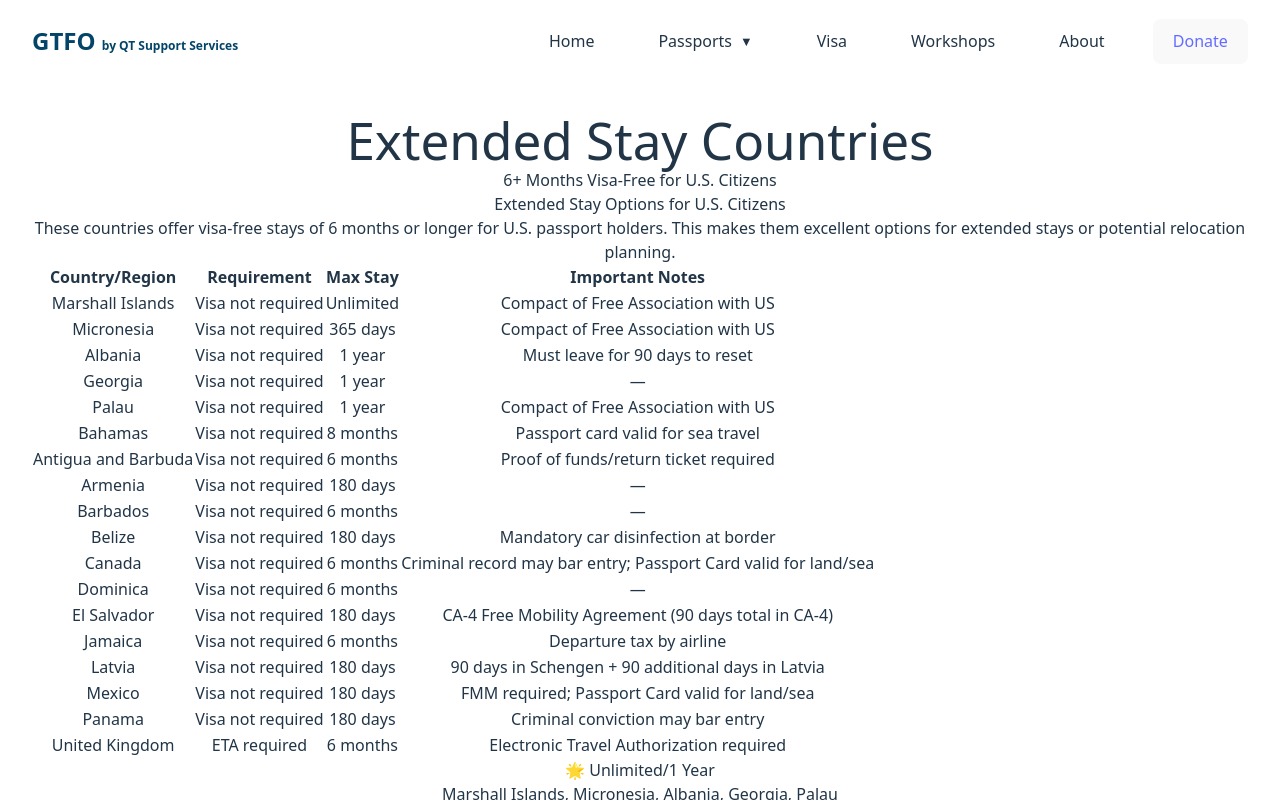
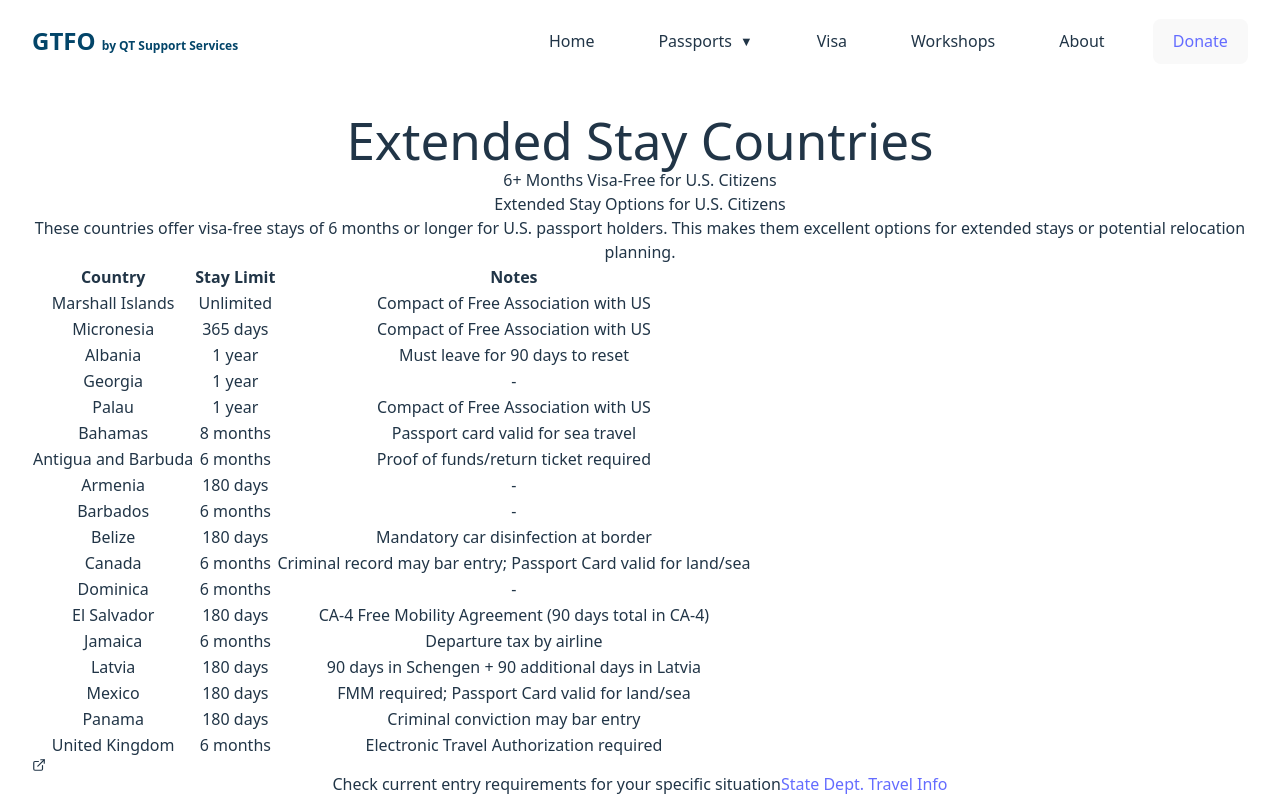
Before and after one commit to meganirenegott/gtfo-march2026, a React (Vite) app: page /visa in a window 1280 px wide. Both pictures are taken after a click on the button 539 px from the left and 599 px from the top of the page. Shown: the top 800 px of the page. Built offline with nearby package versions, Linux system fonts and the light colour scheme.

Commit message:
Standardize notes for countries in ExtendedStayCountries
Updated notes for several countries to replace '—' with '-' for consistency.

```diff
--- a/src/slides/ExtendedStayCountries.jsx
+++ b/src/slides/ExtendedStayCountries.jsx
@@ -1,19 +1,20 @@
 import React from 'react';
+import { ExternalLink } from 'lucide-react';
 
 const ExtendedStayCountries = () => {
   const countries = [
     { country: "Marshall Islands", requirement: "Visa not required", stay: "Unlimited", notes: "Compact of Free Association with US" },
     { country: "Micronesia", requirement: "Visa not required", stay: "365 days", notes: "Compact of Free Association with US" },
     { country: "Albania", requirement: "Visa not required", stay: "1 year", notes: "Must leave for 90 days to reset" },
-    { country: "Georgia", requirement: "Visa not required", stay: "1 year", notes: "—" },
+    { country: "Georgia", requirement: "Visa not required", stay: "1 year", notes: "-" },
     { country: "Palau", requirement: "Visa not required", stay: "1 year", notes: "Compact of Free Association with US" },
     { country: "Bahamas", requirement: "Visa not required", stay: "8 months", notes: "Passport card valid for sea travel" },
     { country: "Antigua and Barbuda", requirement: "Visa not required", stay: "6 months", notes: "Proof of funds/return ticket required" },
-    { country: "Armenia", requirement: "Visa not required", stay: "180 days", notes: "—" },
-    { country: "Barbados", requirement: "Visa not required", stay: "6 months", notes: "—" },
+    { country: "Armenia", requirement: "Visa not required", stay: "180 days", notes: "-" },
+    { country: "Barbados", requirement: "Visa not required", stay: "6 months", notes: "-" },
     { country: "Belize", requirement: "Visa not required", stay: "180 days", notes: "Mandatory car disinfection at border" },
     { country: "Canada", requirement: "Visa not required", stay: "6 months", notes: "Criminal record may bar entry; Passport Card valid for land/sea" },
-    { country: "Dominica", requirement: "Visa not required", stay: "6 months", notes: "—" },
+    { country: "Dominica", requirement: "Visa not required", stay: "6 months", notes: "-" },
     { country: "El Salvador", requirement: "Visa not required", stay: "180 days", notes: "CA-4 Free Mobility Agreement (90 days total in CA-4)" },
     { country: "Jamaica", requirement: "Visa not required", stay: "6 months", notes: "Departure tax by airline" },
     { country: "Latvia", requirement: "Visa not required", stay: "180 days", notes: "90 days in Schengen + 90 additional days in Latvia" },
@@ -25,8 +26,8 @@ const ExtendedStayCountries = () => {
   return (
     <div className="space-y-4">
       <div className="bg-gradient-to-r from-blue-50 to-green-50 border-l-4 border-blue-500 p-4">
-        <h4 className="font-bold text-blue-900 mb-2">Extended Stay Options for U.S. Citizens</h4>
-        <p className="text-blue-800 text-sm">
+        <h4 className="font-bold text-blue-900 mb-2 text-sm">Extended Stay Options for U.S. Citizens</h4>
+        <p className="text-blue-800 text-xs">
           These countries offer visa-free stays of 6 months or longer for U.S. passport holders.
           This makes them excellent options for extended stays or potential relocation planning.
         </p>
@@ -35,60 +36,37 @@ const ExtendedStayCountries = () => {
       <div className="bg-white border border-gray-200 rounded-lg p-3 overflow-x-auto">
         <table className="w-full text-xs border-collapse">
           <thead>
-            <tr className="bg-gradient-to-r from-blue-600 to-purple-600 text-blue-900">
-              <th className="border border-gray-400 p-2 text-left font-bold bg-blue-200">Country/Region</th>
-              <th className="border border-gray-400 p-2 text-left font-bold bg-blue-200">Requirement</th>
-              <th className="border border-gray-400 p-2 text-left font-bold bg-blue-200">Max Stay</th>
-              <th className="border border-gray-400 p-2 text-left font-bold bg-blue-200">Important Notes</th>
+            <tr className="bg-gray-50 text-gray-700">
+              <th className="p-2 border-b text-left">Country</th>
+              <th className="p-2 border-b text-left">Stay Limit</th>
+              <th className="p-2 border-b text-left">Notes</th>
             </tr>
           </thead>
           <tbody>
-            {countries.map((country, index) => (
-              <tr key={index} className={index % 2 === 0 ? 'bg-gray-50' : 'bg-white'}>
-                <td className="border border-gray-300 p-2 font-semibold text-gray-900">
-                  {country.country}
-                </td>
-                <td className="border border-gray-300 p-2">
-                  <span className={`inline-block px-2 py-1 rounded text-xs font-medium ${
-                    country.requirement === 'Visa not required'
-                      ? 'bg-green-100 text-green-800'
-                      : 'bg-yellow-100 text-yellow-800'
-                  }`}>
-                    {country.requirement}
-                  </span>
-                </td>
-                <td className="border border-gray-300 p-2 font-bold text-blue-700">
-                  {country.stay}
-                </td>
-                <td className="border border-gray-300 p-2 text-gray-700">
-                  {country.notes}
-                </td>
+            {countries.map((item, idx) => (
+              <tr key={idx} className="hover:bg-gray-50">
+                <td className="p-2 border-b font-medium">{item.country}</td>
+                <td className="p-2 border-b">{item.stay}</td>
+                <td className="p-2 border-b text-gray-500">{item.notes}</td>
               </tr>
             ))}
           </tbody>
         </table>
       </div>
 
-      <div className="grid grid-cols-3 gap-3 text-xs">
-        <div className="bg-blue-50 border border-blue-200 p-3 rounded">
-          <div className="font-bold text-blue-900 mb-1">🌟 Unlimited/1 Year</div>
-          <p className="text-blue-800">Marshall Islands, Micronesia, Albania, Georgia, Palau</p>
-        </div>
-        <div className="bg-green-50 border border-green-200 p-3 rounded">
-          <div className="font-bold text-green-900 mb-1">✓ 6-8 Months</div>
-          <p className="text-green-800">Bahamas, Antigua, Barbados, Dominica, Jamaica, UK</p>
-        </div>
-        <div className="bg-purple-50 border border-purple-200 p-3 rounded">
-          <div className="font-bold text-purple-900 mb-1">📋 Special Agreements</div>
-          <p className="text-purple-800">CA-4 area, Compact of Free Association, Schengen + bilateral</p>
-        </div>
-      </div>
-
-      <div className="bg-yellow-50 border-l-4 border-yellow-500 p-3">
-        <p className="text-xs text-yellow-900">
-          <strong>⚠️ Important:</strong> Visa-free entry does NOT grant work authorization.
-          For employment, you'll need a separate work visa/permit in these countries.
-        </p>
+      <div className="bg-blue-50 p-4 rounded-lg flex items-center justify-between text-xs border border-blue-100">
+        <span className="text-blue-800 flex items-center">
+          <ExternalLink size={14} className="mr-2" />
+          Check current entry requirements for your specific situation
+        </span>
+        <a
+          href="https://travel.state.gov/content/travel/en/international-travel/International-Travel-Country-Information-Pages.html"
+          target="_blank"
+          rel="noopener noreferrer"
+          className="bg-blue-600 text-white px-3 py-1.5 rounded hover:bg-blue-700 transition shadow-sm font-medium"
+        >
+          State Dept. Travel Info
+        </a>
       </div>
     </div>
   );
```
